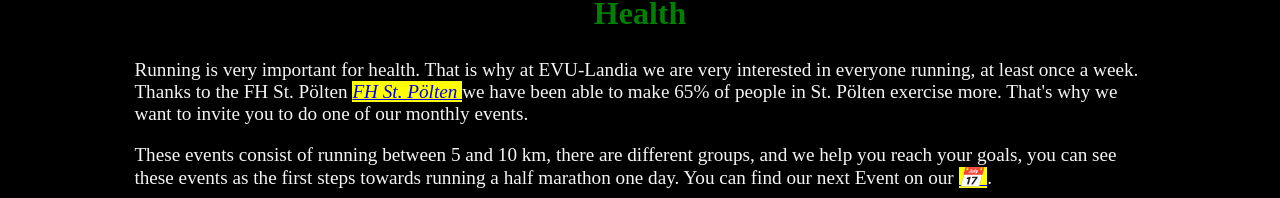
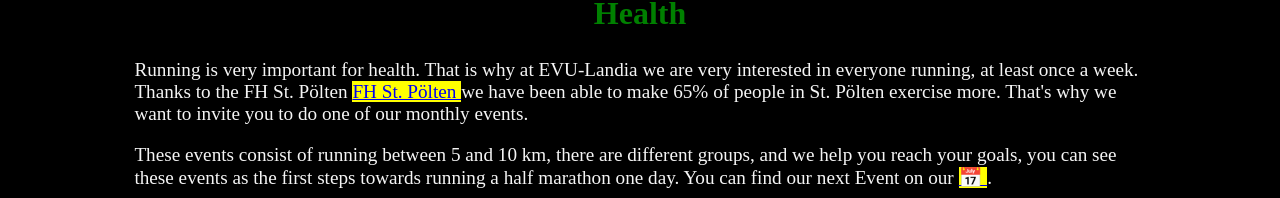
Before and after one commit to EduardoSE211/WTS_Assignment, a website: page src/index.html in a window 1280 px wide. Shown: the part 602-800 px from the top of the page. Drawn offline with Linux system fonts and the light colour scheme.

Commit message:
Update style.css

```diff
--- a/src/style.css
+++ b/src/style.css
@@ -29,7 +29,7 @@ p {
 overruls the others if you use more than one*/
 .highlight{
     background: yellow;
-    font-style: italic;
+    font-style: inherit;
 }
 
 /*id can be used only once in the html file*/
```
